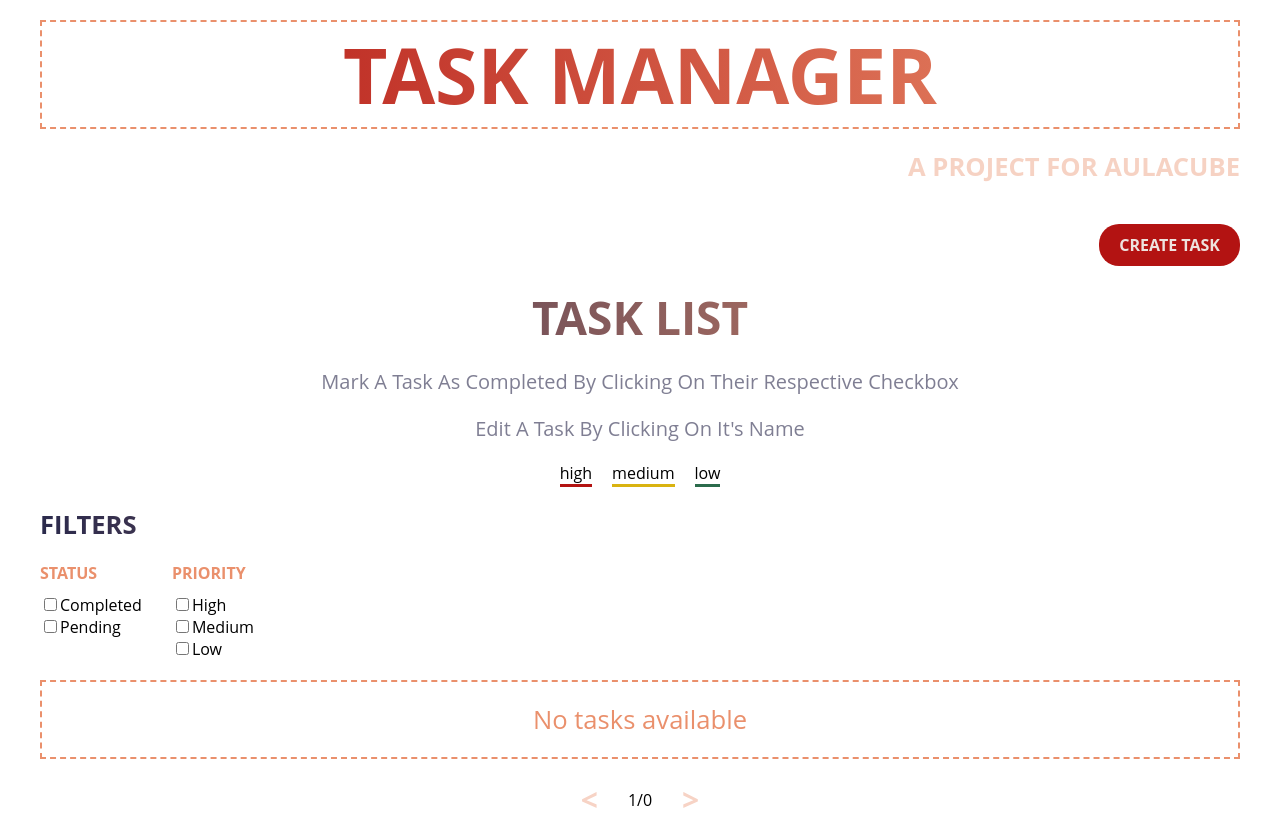
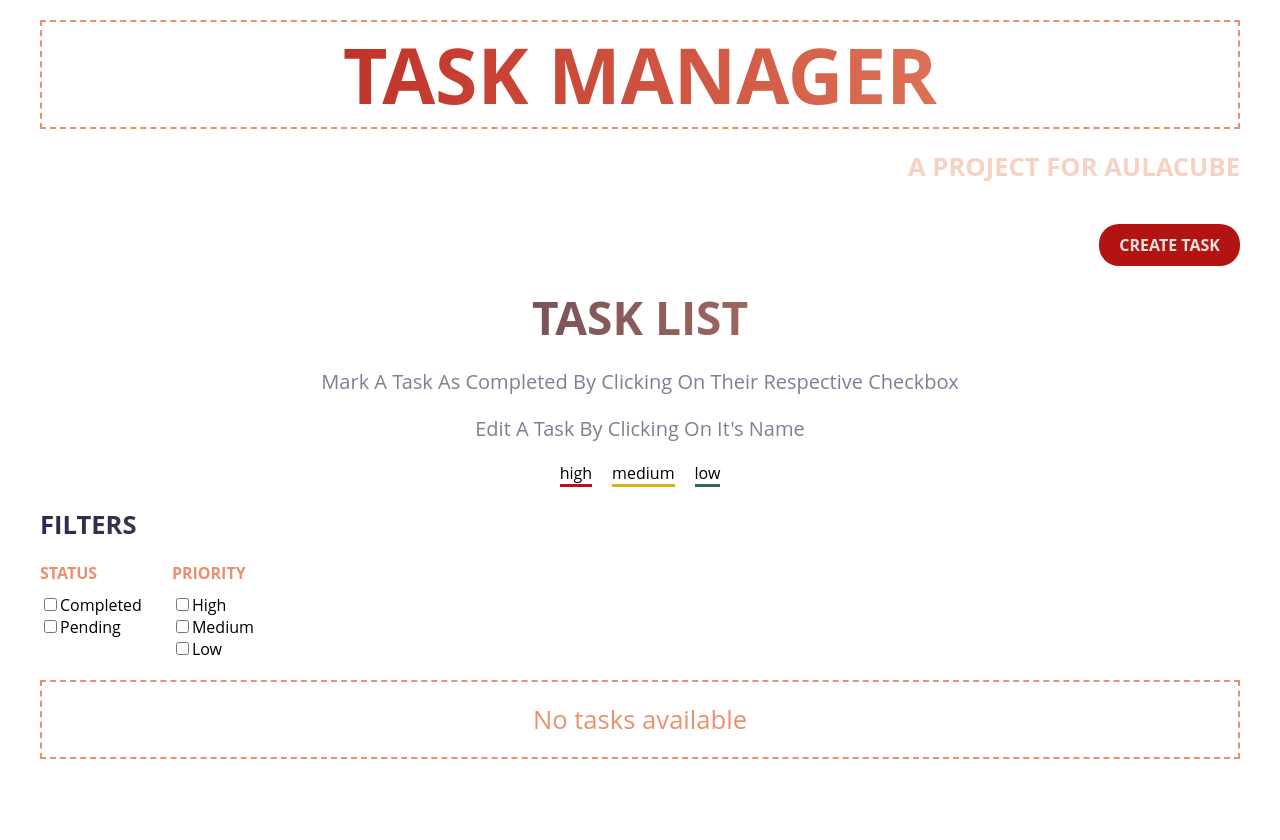
Before and after one commit to Pancratzia/Task-Manager-App, a React (Vite) app: page / in a window 1280 px wide. Built offline with nearby package versions, Linux system fonts and the light colour scheme.

Commit message:
Filters working properly

```diff
--- a/src/components/List.jsx
+++ b/src/components/List.jsx
@@ -190,7 +190,7 @@ const List = () => {
         </div>
       </div>
 
-      {tasks.length === 0 ? (
+      {tasks.length === 0 || tasksToDisplay.length === 0 ? (
         <p className="list__empty">No tasks available</p>
       ) : (
         <ul>
@@ -205,7 +205,8 @@ const List = () => {
         </ul>
       )}
 
-      <div className="pagination">
+      {tasksToDisplay.length > 0 && (
+        <div className="pagination">
         <button
           className="pagination__btn"
           onClick={goToPrevPage}
@@ -214,18 +215,19 @@ const List = () => {
           &lt;
         </button>
         <span className="pagination__page">
-          {currentPage + "/" + Math.ceil(tasks.length / tasksPerPage)}
+          {currentPage + "/" + Math.ceil(getFilteredTasks().length / tasksPerPage)}
         </span>
         <button
           className="pagination__btn"
           onClick={goToNextPage}
           disabled={
-            (currentPage - 1) * tasksPerPage + tasksPerPage >= tasks.length
+            (currentPage - 1) * tasksPerPage + tasksPerPage >= getFilteredTasks().length
           }
         >
           &gt;
         </button>
       </div>
+      )}
     </div>
   );
 };
```
